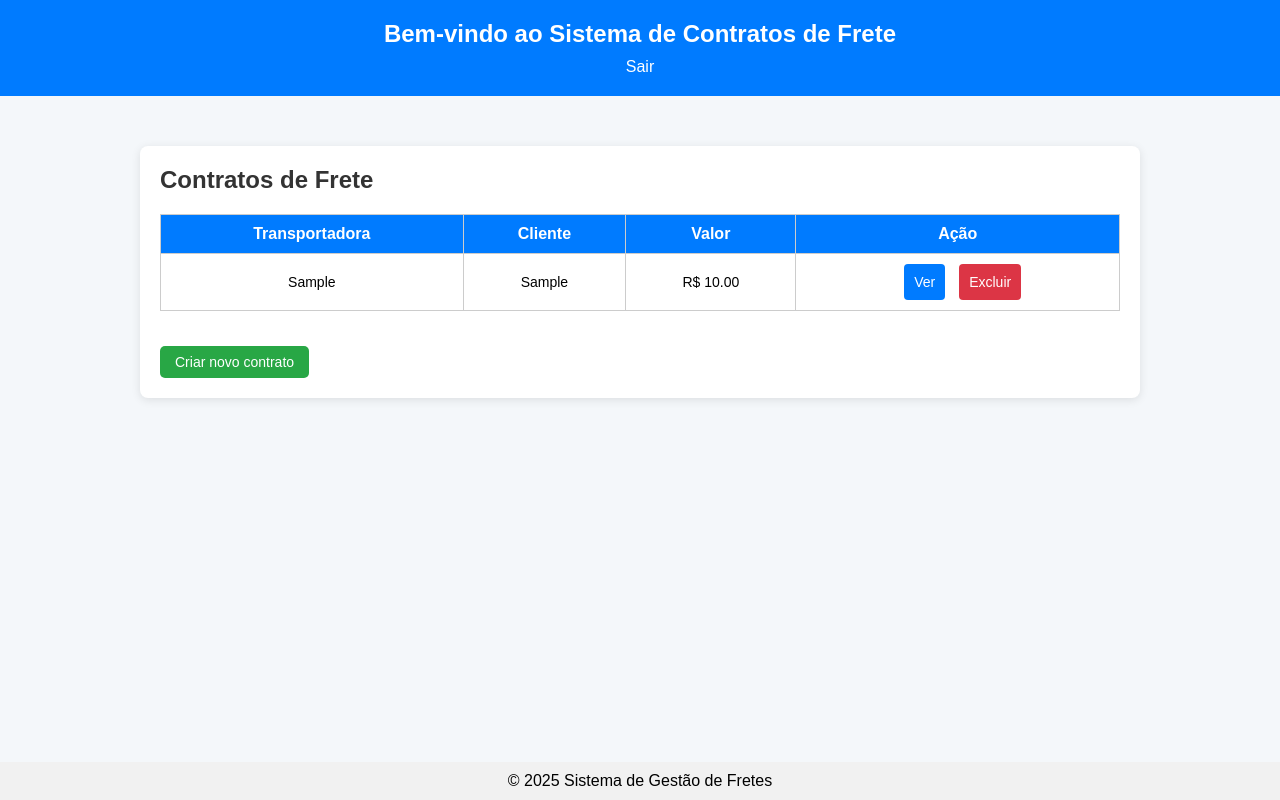
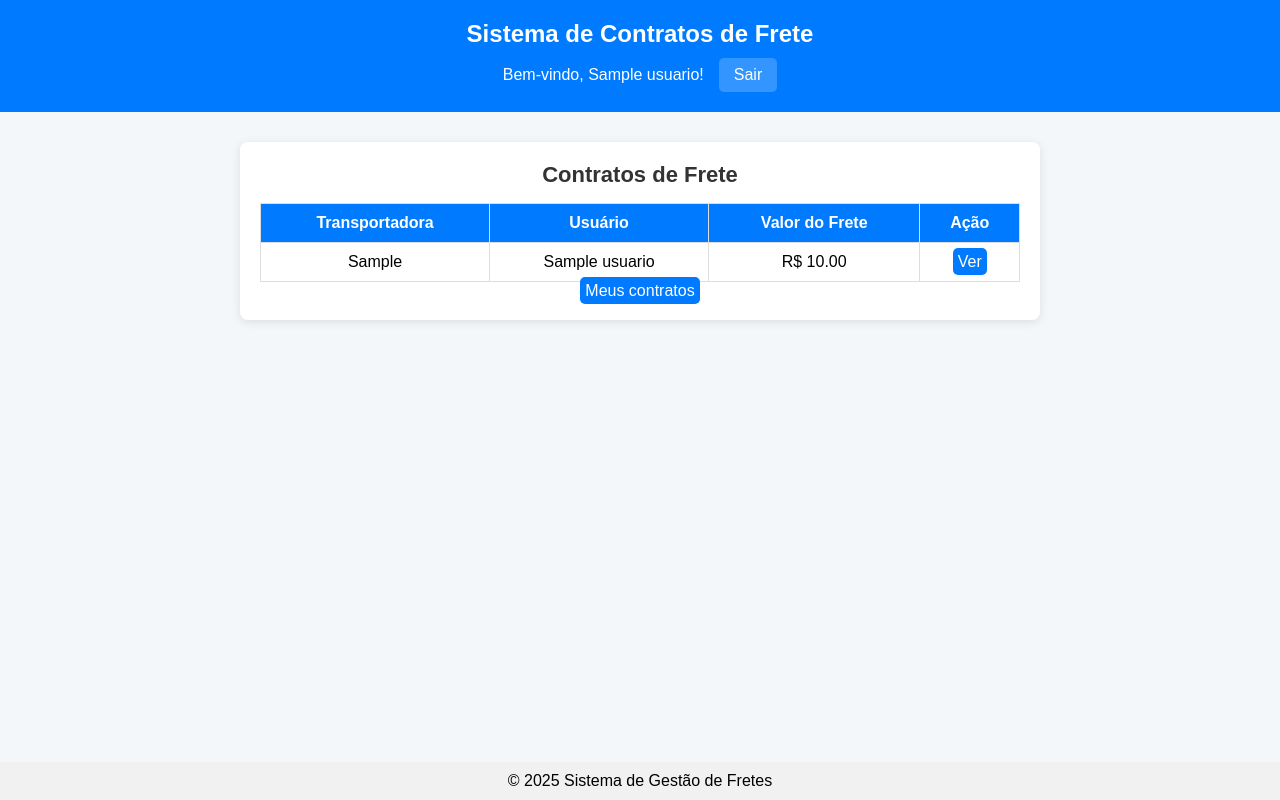
Before and after one commit to ruandias-at/projeto-inovacao, a Flask app: page / in a window 1280 px wide. Run offline with Flask 3, Linux system fonts and the light colour scheme; a user stored in the database is signed in; tables that the repository leaves empty hold one stand-in row (values such as "Sample post").

Commit message:
commit-2-4-3

```diff
--- a/app.py
+++ b/app.py
@@ -78,6 +78,11 @@ def logout():
     return redirect(url_for('login'))
 
 @app.route('/')
+def home():
+    contratos = ContratoFrete.query.all()  # Busca todos os contratos no banco de dados
+    return render_template('home.html', contratos=contratos)
+
+@app.route('/dashboard')
 @login_required
 def dashboard():
     contratos = ContratoFrete.query.filter_by(usuario_id=current_user.id).all()
--- /dev/null
+++ b/static/home.css
@@ -0,0 +1,156 @@
+/* Reset de estilos */
+* {
+    margin: 0;
+    padding: 0;
+    box-sizing: border-box;
+}
+
+/* Corpo da página */
+body {
+    font-family: Arial, sans-serif;
+    background-color: #f4f7fa;
+    display: flex;
+    flex-direction: column;
+    align-items: center;
+    min-height: 100vh;
+}
+
+/* Cabeçalho */
+header {
+    background-color: #007bff;
+    color: white;
+    width: 100%;
+    padding: 20px;
+    text-align: center;
+}
+
+header h1 {
+    font-size: 24px;
+    margin-bottom: 10px;
+}
+
+nav {
+    display: flex;
+    justify-content: center;
+    gap: 15px;
+    align-items: center;
+}
+
+nav p {
+    font-size: 16px;
+    margin: 0;
+}
+
+nav a {
+    color: white;
+    text-decoration: none;
+    font-size: 16px;
+    padding: 8px 15px;
+    border-radius: 5px;
+    background-color: rgba(255, 255, 255, 0.2);
+    transition: background 0.3s;
+}
+
+nav a:hover {
+    background-color: rgba(255, 255, 255, 0.4);
+}
+
+/* Seção de contratos */
+.contratos {
+    background-color: #fff;
+    width: 90%;
+    max-width: 800px;
+    margin-top: 30px;
+    padding: 20px;
+    border-radius: 8px;
+    box-shadow: 0 2px 10px rgba(0, 0, 0, 0.1);
+    text-align: center;
+}
+
+.contratos h2 {
+    font-size: 22px;
+    color: #333;
+    margin-bottom: 15px;
+}
+
+/* Tabela de contratos */
+table {
+    width: 100%;
+    border-collapse: collapse;
+    margin-top: 15px;
+}
+
+thead {
+    background-color: #007bff;
+    color: white;
+}
+
+th, td {
+    padding: 10px;
+    border: 1px solid #ddd;
+    text-align: center;
+}
+
+tbody tr:nth-child(even) {
+    background-color: #f9f9f9;
+}
+
+a#ver_contrato {
+    text-decoration: none;
+    color: white;
+    background-color: #007bff;
+    padding: 5px;
+    border-radius: 5px;
+}
+
+a#ver_contrato:hover {
+    background-color: #0064cf;
+    transition-duration: .3s;
+}
+
+a#meus_contratos {
+    text-decoration: none;
+    color: white;
+    background-color: #007bff;
+    padding: 5px;
+    border-radius: 5px;
+}
+
+a#meus_contrato:hover {
+    background-color: #0064cf;
+    transition-duration: .3s;
+}
+
+/* Rodapé */
+footer {
+    text-align: center;
+    background-color: #f1f1f1;
+    padding: 10px;
+    width: 100%;
+    margin-top: auto;
+}
+
+/* Responsividade */
+@media (max-width: 768px) {
+    header h1 {
+        font-size: 20px;
+    }
+
+    nav {
+        flex-direction: column;
+        gap: 10px;
+    }
+
+    .contratos {
+        width: 95%;
+        padding: 15px;
+    }
+
+    table {
+        font-size: 14px;
+    }
+
+    th, td {
+        padding: 8px;
+    }
+}
--- a/templates/contrato.html
+++ b/templates/contrato.html
@@ -19,7 +19,6 @@
         <p><strong>Transportadora:</strong> {{ contrato.transportadora }}</p>
         <p><strong>Cliente:</strong> {{ contrato.cliente }}</p>
         <p><strong>Valor:</strong> R$ {{ "%.2f"|format(contrato.valor) }}</p>
-        <p><strong>Status:</strong> {{ contrato.status }}</p>
         <a href="/">Voltar</a>
     </section>
 
--- /dev/null
+++ b/templates/home.html
@@ -0,0 +1,61 @@
+<!DOCTYPE html>
+<html lang="pt-br">
+<head>
+    <meta charset="UTF-8">
+    <meta name="viewport" content="width=device-width, initial-scale=1.0">
+    <title>Home - Sistema de Contratos de Frete</title>
+    <link rel="stylesheet" href="../static/home.css">
+</head>
+<body>
+    <header>
+        <h1>Sistema de Contratos de Frete</h1>
+        <nav>
+            {% if current_user.is_authenticated %}
+                <!-- Se o usuário estiver logado -->
+                <p>Bem-vindo, {{ current_user.nome }}!</p>
+                <a href="/logout">Sair</a>
+            {% else %}
+                <!-- Se o usuário não estiver logado -->
+                <a href="/login">Login</a>
+                <a href="/cadastro">Cadastro</a>
+            {% endif %}
+        </nav>
+    </header>
+
+    <section class="contratos">
+        <h2>Contratos de Frete</h2>
+        {% if contratos %}
+            <table>
+                <thead>
+                    <tr>
+                        <th>Transportadora</th>
+                        <th>Usuário</th>
+                        <th>Valor do Frete</th>
+                        <th>Ação</th>
+                    </tr>
+                </thead>
+                <tbody>
+                    {% for contrato in contratos %}
+                    <tr>
+                        <td>{{ contrato.transportadora }}</td>
+                        <td>{{ contrato.usuario.nome }}</td>
+                        <td>R$ {{ "%.2f"|format(contrato.valor) }}</td>
+                        <td><a href="/contrato/{{ contrato.id }}" id="ver_contrato">Ver</a></td>
+                    </tr>
+                    {% endfor %}
+
+                </tbody>
+            </table>
+            {% if current_user.is_authenticated %}
+                <a href="/dashboard" id="meus_contratos">Meus contratos</a>
+            {% endif %}
+        {% else %}
+            <p>Nenhum contrato cadastrado.</p>
+        {% endif %}
+    </section>
+
+    <footer>
+        <p>&copy; 2025 Sistema de Gestão de Fretes</p>
+    </footer>
+</body>
+</html>
```
